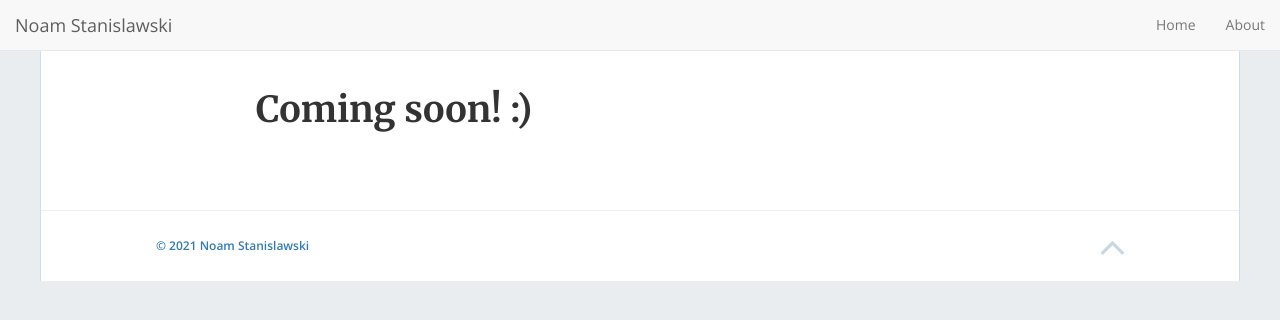
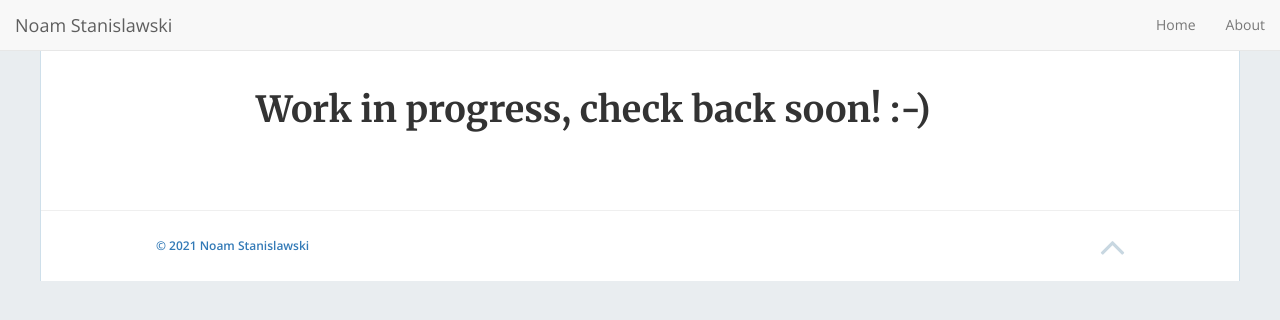
Before and after one commit to NoamStanis/NoamStanis.github.io, a Jekyll site: the page built from about.md, in a window 1280 px wide. Shown: the top 320 px of the page. Built offline with Jekyll 4.4.1, drawn with Linux system fonts in a browser that asks for light colours; nearby versions of some CDN libraries.

Commit message:
changed about section message.

```diff
--- a/about.md
+++ b/about.md
@@ -3,4 +3,4 @@ layout: inner
 title: About
 permalink: /about/
 ---
-# Coming soon! :)
+# Work in progress, check back soon! :-)
```
